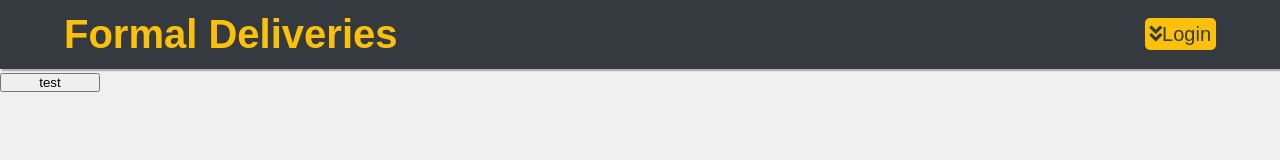
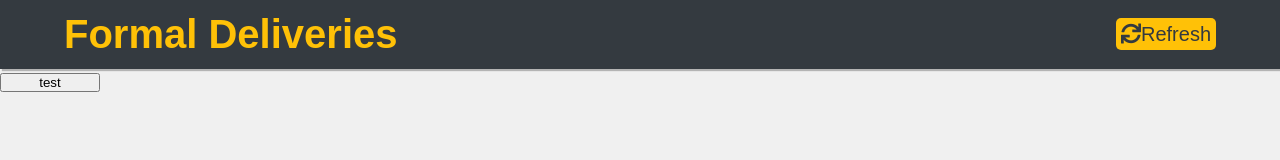
Before and after one commit to cmcogit/github-formal-delivery-pwa, a plain HTML site: page index.html in a window 1280 px wide. Drawn offline with Linux system fonts and the light colour scheme.

Commit message:
Updated refresh button to show refresh icon

```diff
--- a/index.html
+++ b/index.html
@@ -15,7 +15,7 @@
         <h1>Formal Deliveries</h1>
       </div>
       <nav>
-        <a href="#" class="refresh"><i class="fas" data-fa-pseudo-element=":before">&#xf103;</i>Login</a>
+        <a href="#" class="refresh"><i class="fas" data-fa-pseudo-element=":before">&#xf021;</i>Refresh</a>
       </nav>
     </div>
   </div>
```
Also changed, not shown: styles/style.css (+0 -17 lines).
